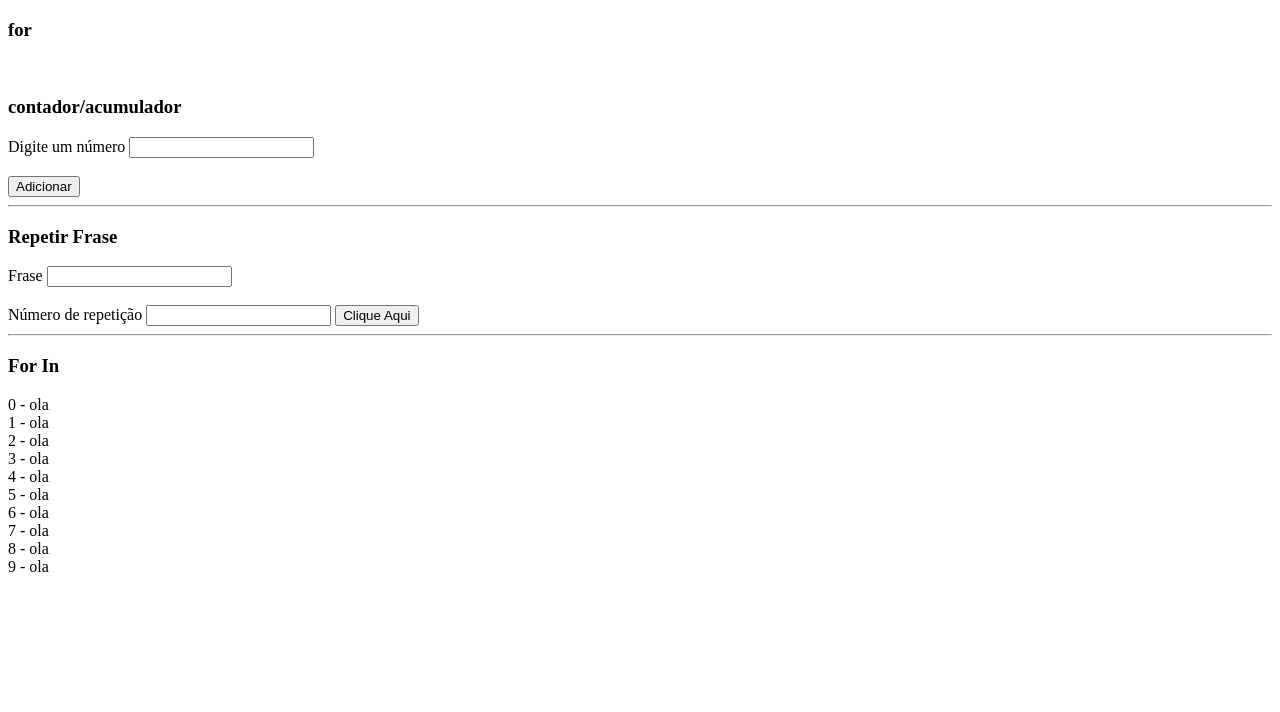
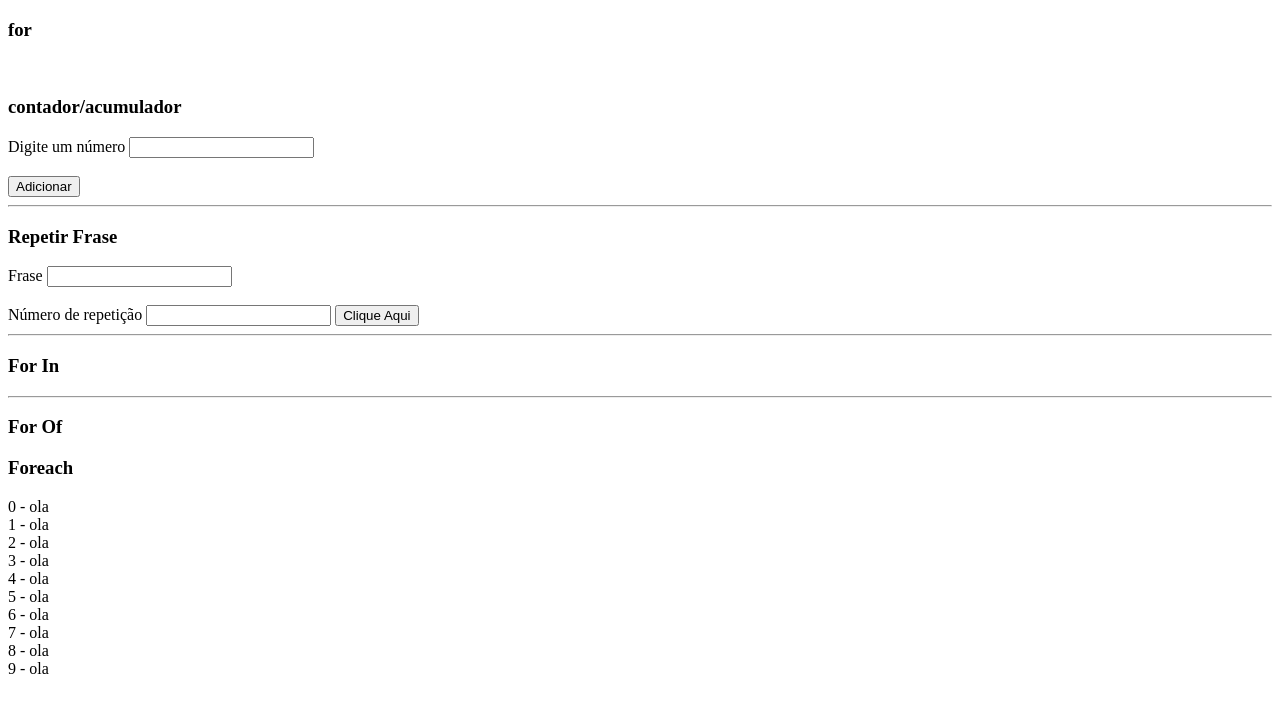
Before and after one commit to felipefaraujo14-hue/projeto_logica_repeti-ao, a plain HTML site: page index.html in a window 1280 px wide. Drawn offline with Linux system fonts and the light colour scheme.

Commit message:
index.html

```diff
--- a/index.html
+++ b/index.html
@@ -51,9 +51,19 @@
 
             <h3>For In</h3>
             <div id="div-forin">
-        </div>
+            </div>
+            <hr>
+
+            <h3>For Of</h3>
+
+            <div id="div-forof"></div>
+
+            <h3>Foreach</h3>
+
+            <div id="div-foreach">
+            </div>
+
         </div>
 
-</body>
-
-</html>
+    </body>
+        </html>
```
